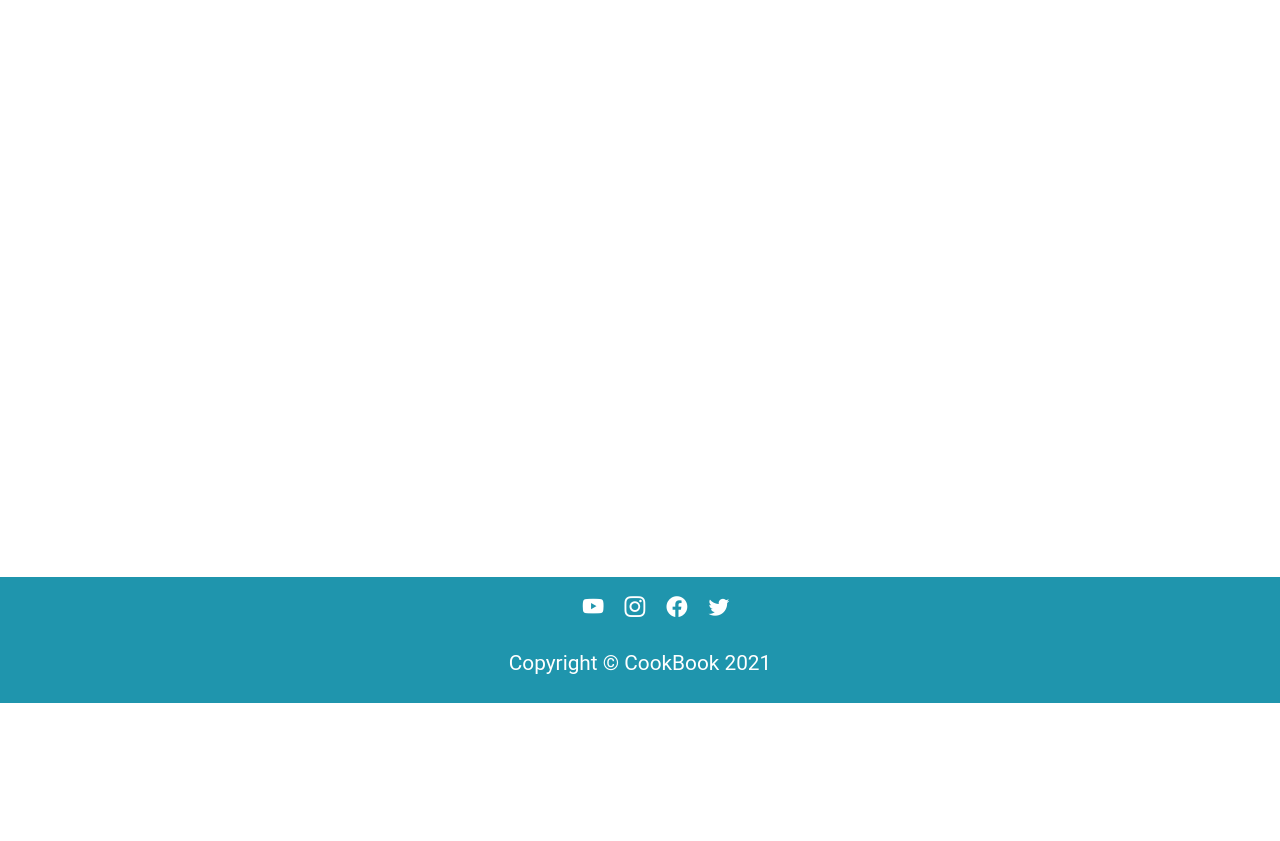
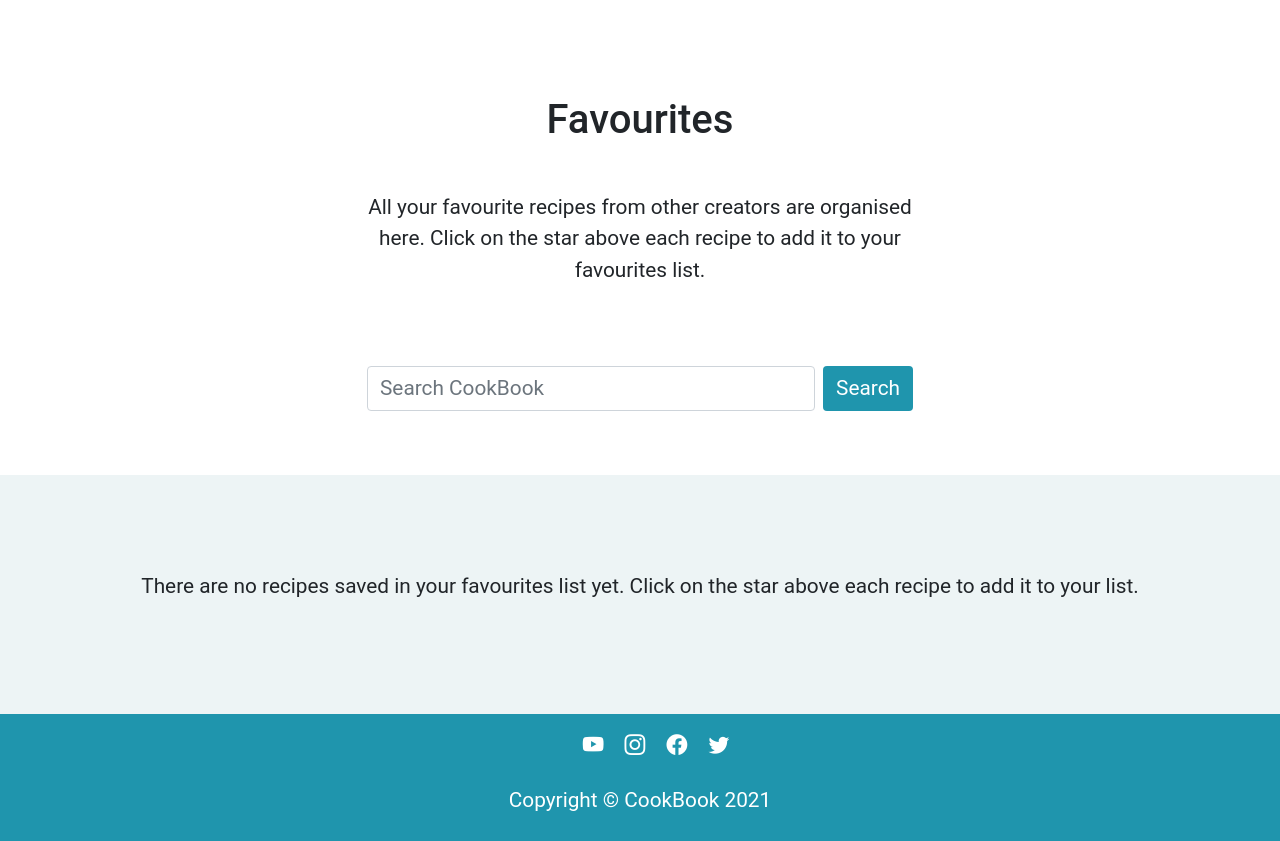
Before and after one commit to Paola62010/cookbook, a Django app: template templates/favourites.html in a window 1280 px wide. Shown: the part 97-938 px from the top of the page. Before the commit the page ends 800 px from the top, so only its background shows below. Run offline with Django 3.2, Linux system fonts and the light colour scheme; the template is opened without the code that fills it, so the values that code supplies are empty; some libraries are stand-ins or nearby versions.

Commit message:
Add view, url and template for the favourites page. Add style and structure to template

```diff
--- a/main/urls.py
+++ b/main/urls.py
@@ -8,4 +8,5 @@ urlpatterns = [
     path('recipe/<slug:slug>/<int:id>', views.RecipeDetail.as_view(), name='recipe_detail'),
     path('like/<slug:slug>/<int:id>', views.RecipeLike.as_view(), name='recipe_like'),
     path('favourite/<slug:slug>/<int:id>', views.RecipeFavourite.as_view(), name='recipe_favourite'),
+    path('favourites', views.FavouritesList.as_view(), name='favourites'),
 ]
--- a/templates/base.html
+++ b/templates/base.html
@@ -29,7 +29,7 @@
                 </li>
                 {% if user.is_authenticated %}
                 <li nav-item>
-                    <a href="#" class="nav-link">FAVOURITES</a>
+                    <a href="{% url 'favourites' %}" class="nav-link">FAVOURITES</a>
                 </li>
                 <li nav-item>
                     <a href="{% url 'account_logout' %}" class="nav-link">LOGOUT</a>
--- a/templates/favourites.html
+++ b/templates/favourites.html
@@ -3,7 +3,44 @@
 {% block content %}
 
 <main>
-
+    <section class="container py-5 text-center">
+        <div class="row py-lg-5">
+            <div class="col-lg-6 col-md-8 mx-auto">
+                <h1 class="mb-5">Favourites</h1>
+                <p>All your favourite recipes from other creators are organised here. Click on the star above each recipe to add it to your favourites list.</p>
+            </div>
+        </div>
+        <div class="row py-3">
+            <div class="col-lg-6 col-md-8 mx-auto">
+                <form class="d-flex">
+                    <input class="form-control me-2" type="search" placeholder="Search CookBook" aria-label="Search">
+                    <button class="btn search-button" type="submit">Search</button>
+                </form>
+            </div>
+        </div>
+    </section>
+    <section class="py-5 light-teal">
+        <div class="container">
+            {% if favourites|length == 0 %}
+            <p class="text-center py-5">There are no recipes saved in your favourites list yet. Click on the star above each recipe to add it to your list.</p>
+            {% else %}
+            <div class="row row-cols-1 row-cols-lg-2 row-cols-xl-3 g-3">
+                {% for favourite in favourites %}
+                <div class="col">
+                    <a href="{% url 'recipe_detail' favourite.slug favourite.id %}">
+                    <div class="card shadow">
+                        <img src="{{favourite.recipe_image.url}}" class="card-img-top" alt="Recipe image">
+                        <div class="card-body">
+                          <p class="card-text text-center">{{ favourite.title }}</p>
+                        </div>
+                    </div>
+                    </a>
+                </div>
+                {% endfor %}
+            </div>
+        </div>
+    </section>
+    {% endif %}
 </main>
 
 {% endblock %}
```
Also changed, not shown: main/views.py (+12 -0 lines).
